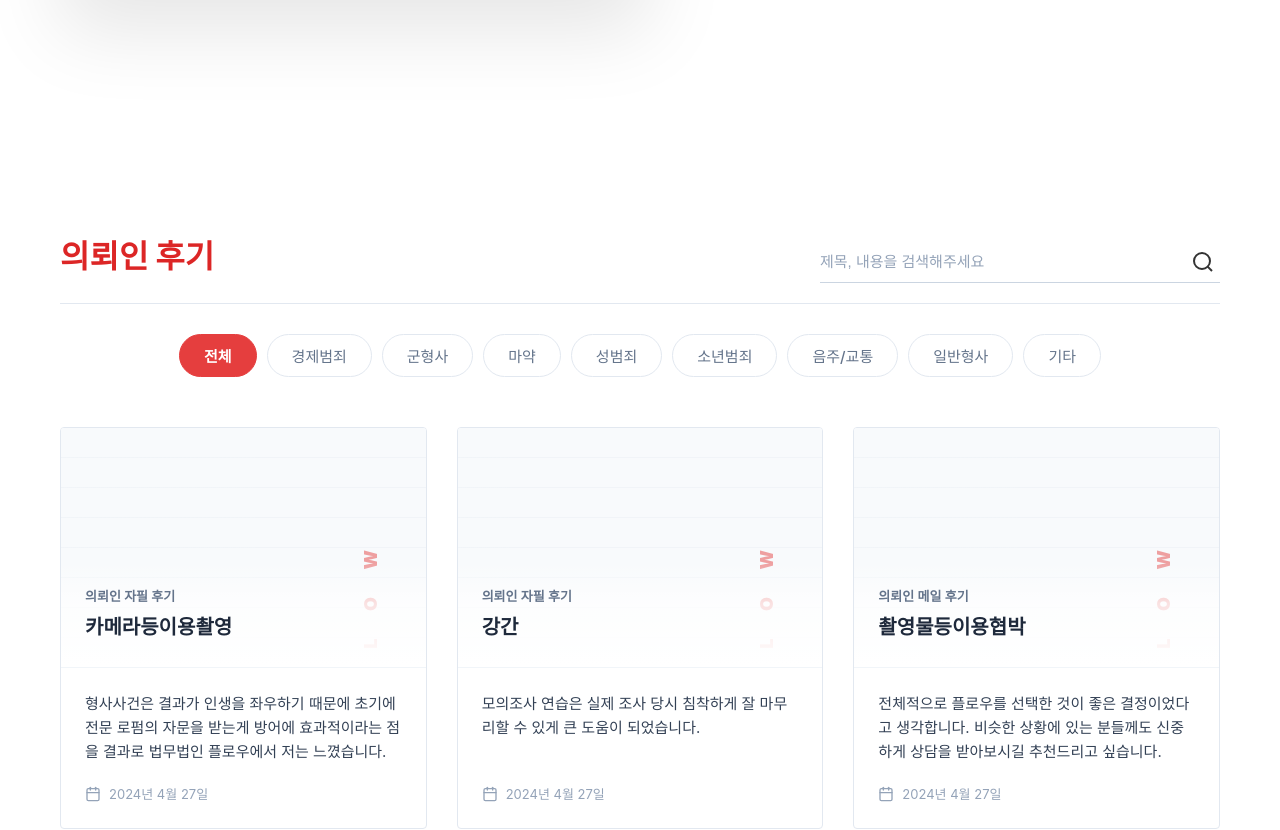
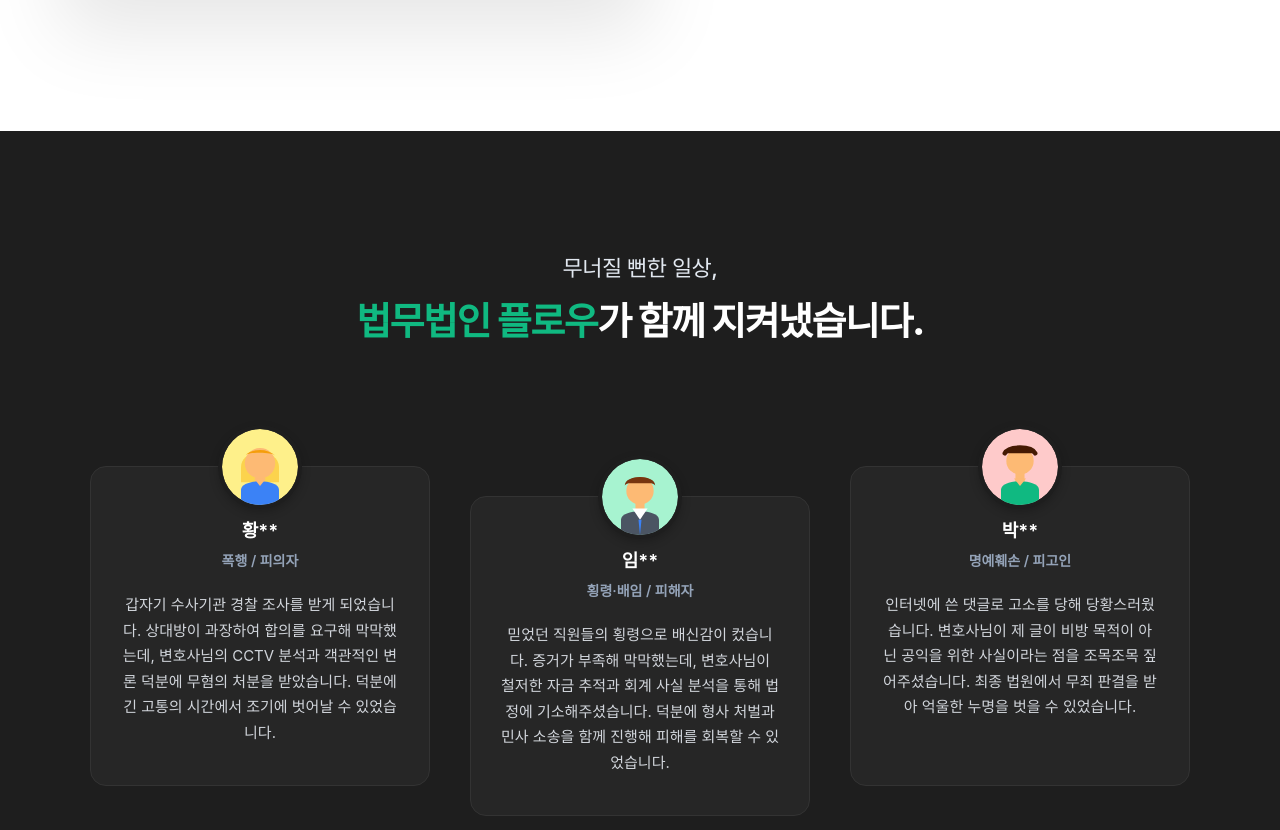
Before and after one commit to 2026flowlaw-cpu/flow, a Next.js app: page / in a window 1280 px wide. Shown: the part 3220-4050 px from the top of the page. Built offline with nearby package versions, Linux system fonts and the light colour scheme.

Commit message:
Implement premium dark mode reviews with overlapping flat avatars for the main homepage

```diff
--- a/src/app/page.tsx
+++ b/src/app/page.tsx
@@ -20,7 +20,7 @@
         <Stats />
         <PracticeAreas />
         <OrganicConnectivity />
-        <CustomerReviews />
+        <CustomerReviews isMain={true} />
         {/* <SuccessStories /> */}
         {/* <LawyerProfiles /> */}
         <CTA />
--- a/src/components/CustomerReviews/CustomerReviews.module.css
+++ b/src/components/CustomerReviews/CustomerReviews.module.css
@@ -224,3 +224,143 @@
     grid-template-columns: 1fr;
   }
 }
+
+/* Dark Mode Main Page Review Variant */
+.mainSection {
+  background-color: #1e1e1e; /* Premium dark theme background */
+  padding: 120px 0 160px;
+  color: #ffffff;
+  overflow: hidden;
+}
+
+.mainHeader {
+  text-align: center;
+  margin-bottom: 80px;
+}
+
+.mainSubtitle {
+  font-size: 22px;
+  font-weight: 500;
+  color: #e2e8f0;
+  margin: 0 0 10px 0;
+  letter-spacing: -0.5px;
+}
+
+.mainTitle {
+  font-size: 38px;
+  font-weight: 800;
+  color: #ffffff;
+  margin: 0;
+  letter-spacing: -1.5px;
+  line-height: 1.3;
+}
+
+.highlight {
+  color: #10b981; /* Vibrant emerald green highlight */
+}
+
+.mainGrid {
+  display: grid;
+  grid-template-columns: repeat(3, 1fr);
+  gap: 40px;
+  max-width: 1100px;
+  margin: 0 auto;
+}
+
+/* Staggered visual effect - center card shifted lower */
+.mainGrid > a:nth-child(2) {
+  transform: translateY(30px);
+}
+
+.mainCard {
+  background-color: #262626; /* Dark cards */
+  border: 1px solid #333333;
+  border-radius: 16px;
+  padding: 50px 30px 40px;
+  position: relative;
+  margin-top: 40px; /* Room for overlapping avatar */
+  display: flex;
+  flex-direction: column;
+  text-decoration: none;
+  transition: transform 0.3s ease, box-shadow 0.3s ease, border-color 0.3s ease;
+}
+
+.mainCard:hover {
+  transform: translateY(-5px);
+  border-color: #444444;
+  box-shadow: 0 20px 40px rgba(0, 0, 0, 0.4);
+}
+
+/* Specific hover restore for staggered middle card so it keeps hover animation from its offset */
+.mainGrid > a:nth-child(2):hover {
+  transform: translateY(25px);
+}
+
+.mainAvatarContainer {
+  position: absolute;
+  top: 0;
+  left: 50%;
+  transform: translate(-50%, -50%);
+  width: 84px;
+  height: 84px;
+  border-radius: 50%;
+  border: 4px solid #1e1e1e; /* Cuts into card beautifully */
+  background-color: #262626;
+  box-shadow: 0 4px 10px rgba(0, 0, 0, 0.2);
+}
+
+.avatarSvg {
+  width: 100%;
+  height: 100%;
+  border-radius: 50%;
+  display: block;
+}
+
+.mainCardContent {
+  text-align: center;
+  display: flex;
+  flex-direction: column;
+  align-items: center;
+}
+
+.mainName {
+  font-size: 18px;
+  font-weight: 700;
+  color: #ffffff;
+  margin: 0 0 4px 0;
+}
+
+.mainCategory {
+  font-size: 14px;
+  font-weight: 600;
+  color: #94a3b8; /* Muted role/category label */
+  margin: 0 0 20px 0;
+}
+
+.mainText {
+  font-size: 15px;
+  line-height: 1.7;
+  color: #d1d5db; /* Highly readable body text */
+  margin: 0;
+  text-align: center;
+}
+
+@media (max-width: 1024px) {
+  .mainGrid {
+    grid-template-columns: 1fr;
+    gap: 60px;
+    padding: 0 20px;
+  }
+
+  .mainGrid > a:nth-child(2) {
+    transform: none;
+  }
+
+  .mainGrid > a:nth-child(2):hover {
+    transform: translateY(-5px);
+  }
+
+  .mainSection {
+    padding: 80px 0 100px;
+  }
+}
--- a/src/components/CustomerReviews/CustomerReviews.tsx
+++ b/src/components/CustomerReviews/CustomerReviews.tsx
@@ -12,6 +12,10 @@
   content: string;
   date: string;
   image: string; // Placeholder for handwritten letter image
+}
+
+interface CustomerReviewsProps {
+  isMain?: boolean;
 }
 
 const reviews: Review[] = [
@@ -41,10 +45,96 @@
   }
 ];
 
+const mainReviews = [
+  {
+    id: 1,
+    name: '황**',
+    category: '폭행 / 피의자',
+    avatarIcon: 'female',
+    content: '갑자기 수사기관 경찰 조사를 받게 되었습니다. 상대방이 과장하여 합의를 요구해 막막했는데, 변호사님의 CCTV 분석과 객관적인 변론 덕분에 무혐의 처분을 받았습니다. 덕분에 긴 고통의 시간에서 조기에 벗어날 수 있었습니다.'
+  },
+  {
+    id: 2,
+    name: '임**',
+    category: '횡령·배임 / 피해자',
+    avatarIcon: 'male1',
+    content: '믿었던 직원들의 횡령으로 배신감이 컸습니다. 증거가 부족해 막막했는데, 변호사님이 철저한 자금 추적과 회계 사실 분석을 통해 법정에 기소해주셨습니다. 덕분에 형사 처벌과 민사 소송을 함께 진행해 피해를 회복할 수 있었습니다.'
+  },
+  {
+    id: 3,
+    name: '박**',
+    category: '명예훼손 / 피고인',
+    avatarIcon: 'male2',
+    content: '인터넷에 쓴 댓글로 고소를 당해 당황스러웠습니다. 변호사님이 제 글이 비방 목적이 아닌 공익을 위한 사실이라는 점을 조목조목 짚어주셨습니다. 최종 법원에서 무죄 판결을 받아 억울한 누명을 벗을 수 있었습니다.'
+  }
+];
+
 const categories = ['전체', '경제범죄', '군형사', '마약', '성범죄', '소년범죄', '음주/교통', '일반형사', '기타'];
 
-const CustomerReviews = () => {
+const CustomerReviews = ({ isMain = false }: CustomerReviewsProps) => {
   const [activeTab, setActiveTab] = useState('전체');
+
+  if (isMain) {
+    return (
+      <section className={styles.mainSection}>
+        <div className="container">
+          <div className={styles.mainHeader}>
+            <p className={styles.mainSubtitle}>무너질 뻔한 일상,</p>
+            <h2 className={styles.mainTitle}>
+              <span className={styles.highlight}>법무법인 플로우</span>가 함께 지켜냈습니다.
+            </h2>
+          </div>
+
+          <div className={styles.mainGrid}>
+            {mainReviews.map((review) => (
+              <Link href={`/success-stories/${review.id}`} key={review.id} className={styles.mainCard}>
+                <div className={styles.mainAvatarContainer}>
+                  {review.avatarIcon === 'female' && (
+                    <svg viewBox="0 0 100 100" className={styles.avatarSvg}>
+                      <circle cx="50" cy="50" r="50" fill="#FEF08A" />
+                      <path d="M25,50 C25,25 75,25 75,50 V70 H25 Z" fill="#FCD34D" />
+                      <rect x="44" y="55" width="12" height="15" fill="#FDBA74" />
+                      <circle cx="50" cy="45" r="20" fill="#FDBA74" />
+                      <path d="M30,35 C40,25 60,25 70,35 C65,30 35,30 30,35 Z" fill="#F59E0B" />
+                      <path d="M25,80 C25,65 75,65 75,80 V100 H25 Z" fill="#3B82F6" />
+                      <path d="M42,65 L50,75 L58,65 Z" fill="#FDBA74" />
+                    </svg>
+                  )}
+                  {review.avatarIcon === 'male1' && (
+                    <svg viewBox="0 0 100 100" className={styles.avatarSvg}>
+                      <circle cx="50" cy="50" r="50" fill="#A7F3D0" />
+                      <rect x="44" y="55" width="12" height="15" fill="#FDBA74" />
+                      <circle cx="50" cy="42" r="18" fill="#FDBA74" />
+                      <path d="M30,35 C30,20 70,20 70,35 C65,28 35,28 30,35 Z" fill="#78350F" />
+                      <path d="M32,32 C35,22 65,22 68,32" fill="#78350F" />
+                      <path d="M25,80 C25,65 75,65 75,80 V100 H25 Z" fill="#4B5563" />
+                      <path d="M40,65 L50,80 L60,65 Z" fill="#FFFFFF" />
+                      <path d="M48,80 L50,100 L52,80 Z" fill="#3B82F6" />
+                    </svg>
+                  )}
+                  {review.avatarIcon === 'male2' && (
+                    <svg viewBox="0 0 100 100" className={styles.avatarSvg}>
+                      <circle cx="50" cy="50" r="50" fill="#FECACA" />
+                      <rect x="44" y="55" width="12" height="15" fill="#FDBA74" />
+                      <circle cx="50" cy="42" r="18" fill="#FDBA74" />
+                      <path d="M30,32 C35,22 65,22 70,32" fill="#451A03" stroke="#451A03" strokeWidth="6" strokeLinecap="round" />
+                      <path d="M25,80 C25,65 75,65 75,80 V100 H25 Z" fill="#10B981" />
+                      <path d="M42,65 L50,75 L58,65 Z" fill="#FDBA74" />
+                    </svg>
+                  )}
+                </div>
+                <div className={styles.mainCardContent}>
+                  <h3 className={styles.mainName}>{review.name}</h3>
+                  <p className={styles.mainCategory}>{review.category}</p>
+                  <p className={styles.mainText}>{review.content}</p>
+                </div>
+              </Link>
+            ))}
+          </div>
+        </div>
+      </section>
+    );
+  }
 
   return (
     <section id="reviews" className={styles.section}>
```
